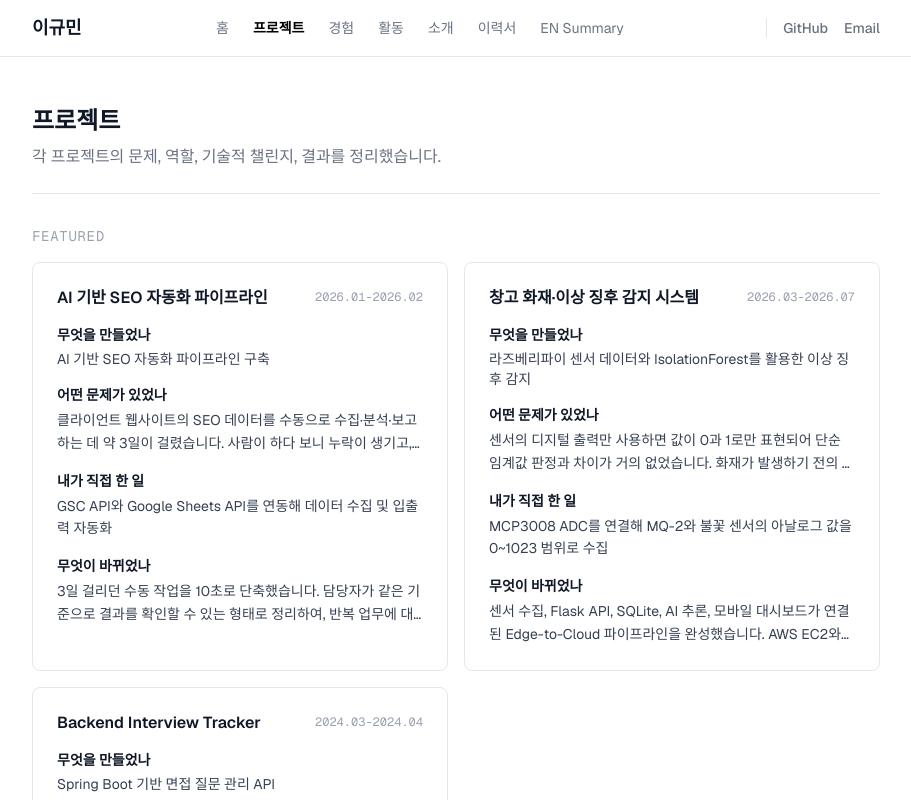
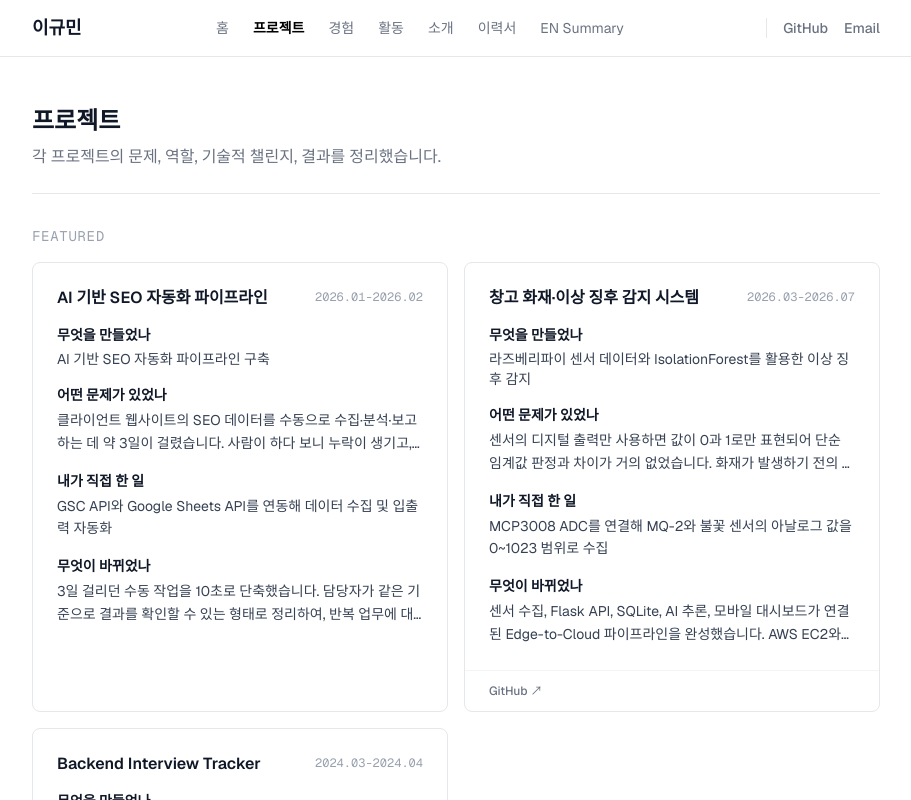
Before and after one commit to lukemin-dev/gyumin-archive, a Next.js app: page /projects in a window 1280 px wide. Shown: the top 800 px of the page, without its empty margins (184-1095 px from the left). Built offline with nearby package versions, Linux system fonts and the light colour scheme.

Commit message:
show repository links on project cards

```diff
--- a/src/components/ProjectCard.tsx
+++ b/src/components/ProjectCard.tsx
@@ -7,10 +7,8 @@ interface ProjectCardProps {
 
 export default function ProjectCard({ project }: ProjectCardProps) {
   return (
-    <Link
-      href={`/projects/${project.slug}`}
-      className="block border border-gray-200 rounded-lg p-6 hover:border-gray-400 transition-colors"
-    >
+    <article className="border border-gray-200 rounded-lg hover:border-gray-400 transition-colors overflow-hidden">
+      <Link href={`/projects/${project.slug}`} className="block p-6">
         <div className="flex items-start justify-between gap-4 mb-4">
           <h3 className="font-semibold text-gray-900 flex-1 leading-snug">
             {project.title}
@@ -39,5 +37,31 @@ export default function ProjectCard({ project }: ProjectCardProps) {
           </div>
         </div>
       </Link>
+
+      {(project.githubUrl || project.demoUrl) && (
+        <div className="flex gap-4 border-t border-gray-100 px-6 py-3">
+          {project.githubUrl && (
+            <a
+              href={project.githubUrl}
+              target="_blank"
+              rel="noopener noreferrer"
+              className="text-xs font-medium text-gray-500 hover:text-black transition-colors"
+            >
+              GitHub ↗
+            </a>
+          )}
+          {project.demoUrl && (
+            <a
+              href={project.demoUrl}
+              target="_blank"
+              rel="noopener noreferrer"
+              className="text-xs font-medium text-gray-500 hover:text-black transition-colors"
+            >
+              Demo ↗
+            </a>
+          )}
+        </div>
+      )}
+    </article>
   );
 }
```
Lines whose indentation alone changed are shown as unchanged.
